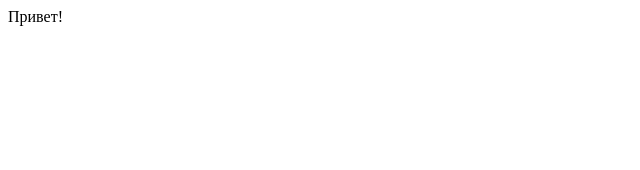
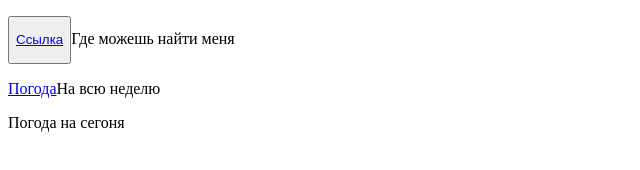
Before and after one commit to conozakov/test-site, a plain HTML site: page index.html in a window 1280 px wide. Shown: the whole page, without its empty margins (0-640 px from the left). Drawn offline with Linux system fonts and the light colour scheme.

Commit message:
Газета

```diff
--- a/index.html
+++ b/index.html
@@ -1,9 +1,15 @@
 <!DOCTYPE html>
-<html>
-  <head>
-    <title>Ну Здравствуй красотка!</title>
-  </head>
-  <body>
-    Привет!
-  </body>
+<html><p><a
+<h1></h1>
+
+<head>
+  <title>Газета дня</title>
+  <button><p><a target=_blank href="https://vk.com/konozakov20003">Ccылка</a></button>Где можешь найти меня</p>
+ <p><a target=_blank href='https://yandex.ru/pogoda/sharypovo?'>Погода</a>На всю неделю</p>
+</head>
+
+<body>
+ <h1class="text">Погода на сегоня</h1>
+</body>
+
 </html>
```
